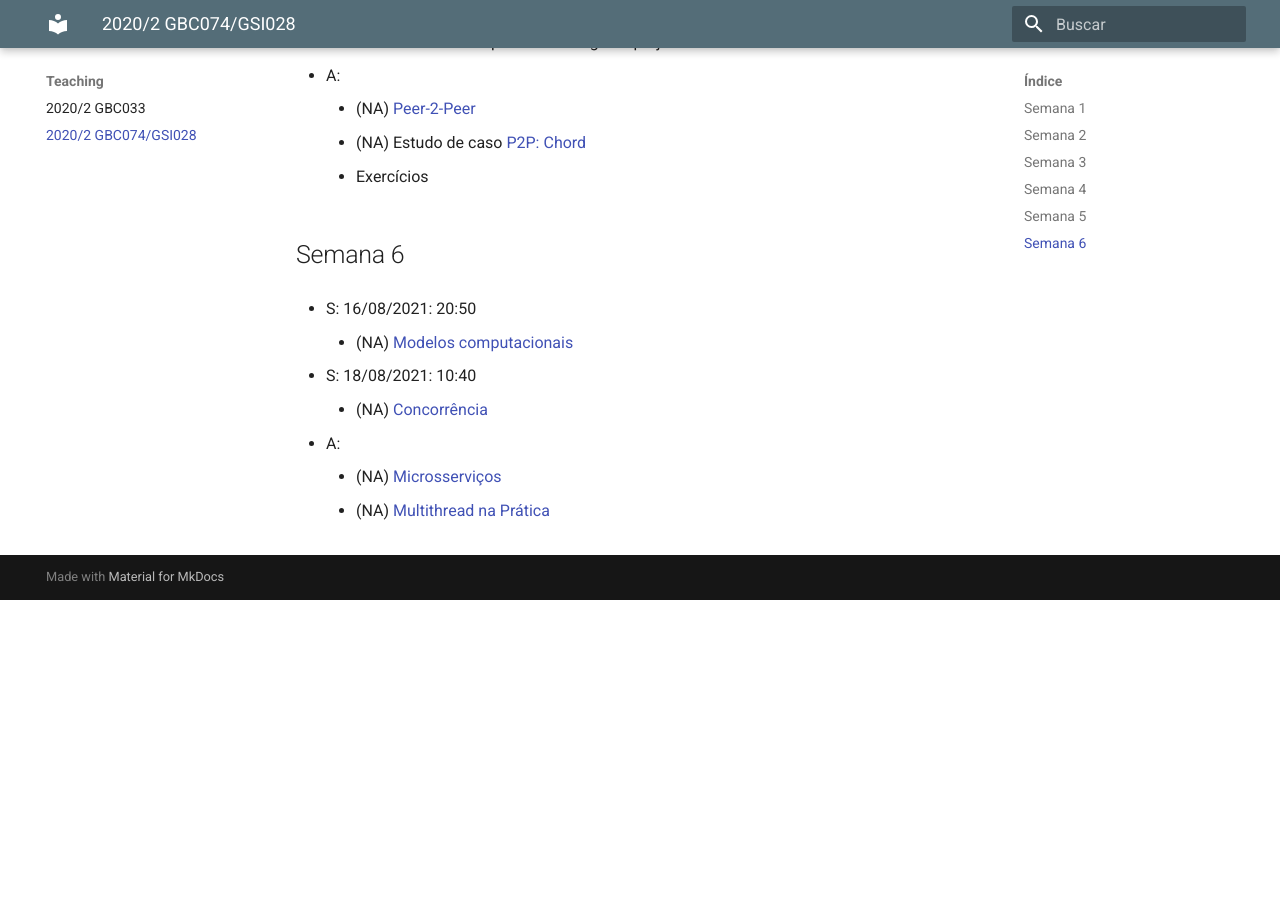
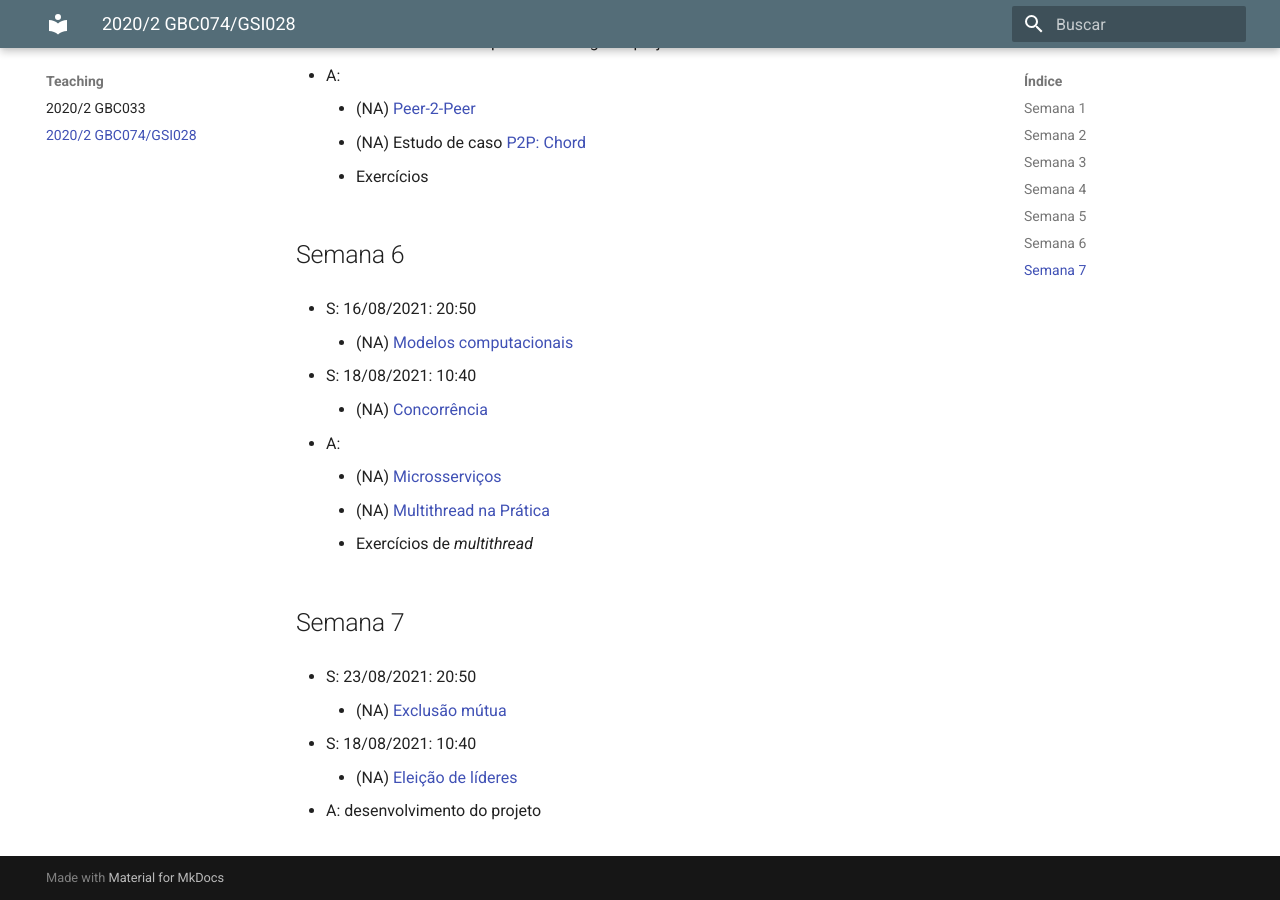
Before and after one commit to lasarojc/lasarojc.github.io, an MkDocs documentation site: the page built from docs/teaching/gbc074gsi028/index.md, in a window 1280 px wide and 900 px high, scrolled down 5012 px. Built offline with MkDocs 1.6.1 and Material for MkDocs 9.7.7, drawn with Linux system fonts in a browser that asks for light colours; before the commit the page ends 5612 px from its top, so only the background shows below that.

Commit message:
semana 7

```diff
--- a/docs/teaching/gbc074gsi028/index.md
+++ b/docs/teaching/gbc074gsi028/index.md
@@ -171,20 +171,18 @@ Na descrição das atividades,
 * A:
     * (NA) [Microsserviços](https://lasarojc.github.io/ds_notes/arch/microservices/)
     * (NA) [Multithread na Prática](https://lasarojc.github.io/ds_notes/coord/concurrency/#multithread-na-pratica)
+    * Exercícios de *multithread*
 
 
+## Semana 7
+* S: 23/08/2021: 20:50
+    * (NA) [Exclusão mútua](https://lasarojc.github.io/ds_notes/coord/coord/#exclusao-mutua)
 
+* S: 18/08/2021: 10:40
+    * (NA) [Eleição de líderes](https://lasarojc.github.io/ds_notes/coord/coord/#eleicao-de-lideres)
+
+* A: desenvolvimento do projeto
 <!--
-
-* S:
-    * NA: [Arqui](https://lasarojc.github.io/ds_notes/arch/)
-
-* A:
-    * TBD
-
-
-## Aula 4: Fundamentos - Processos
-Nesta aula discutiremos o papel da concorrência no desenvolvimento dos SD.
 
 
 ### Leituras
```
Also changed, not shown: other parts of docs/teaching/gbc074gsi028/index.md (+0 -3 lines).
